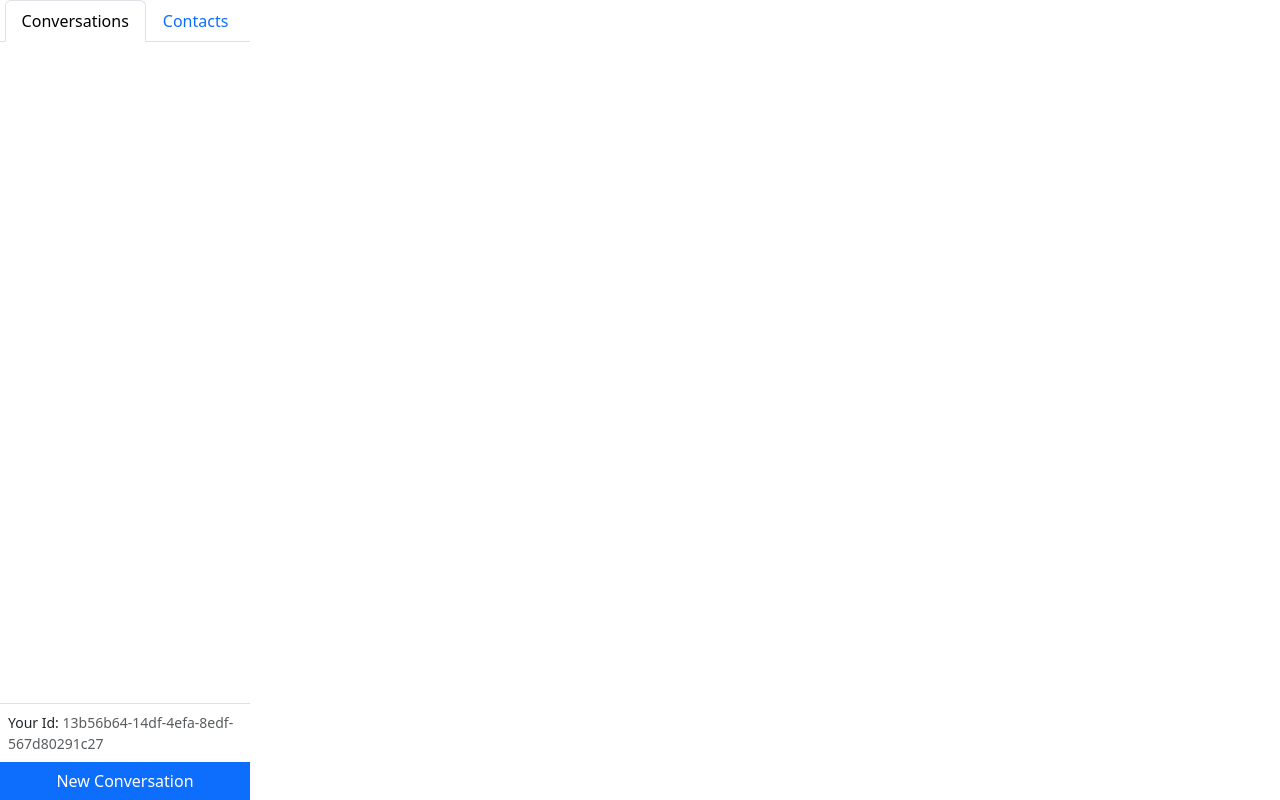
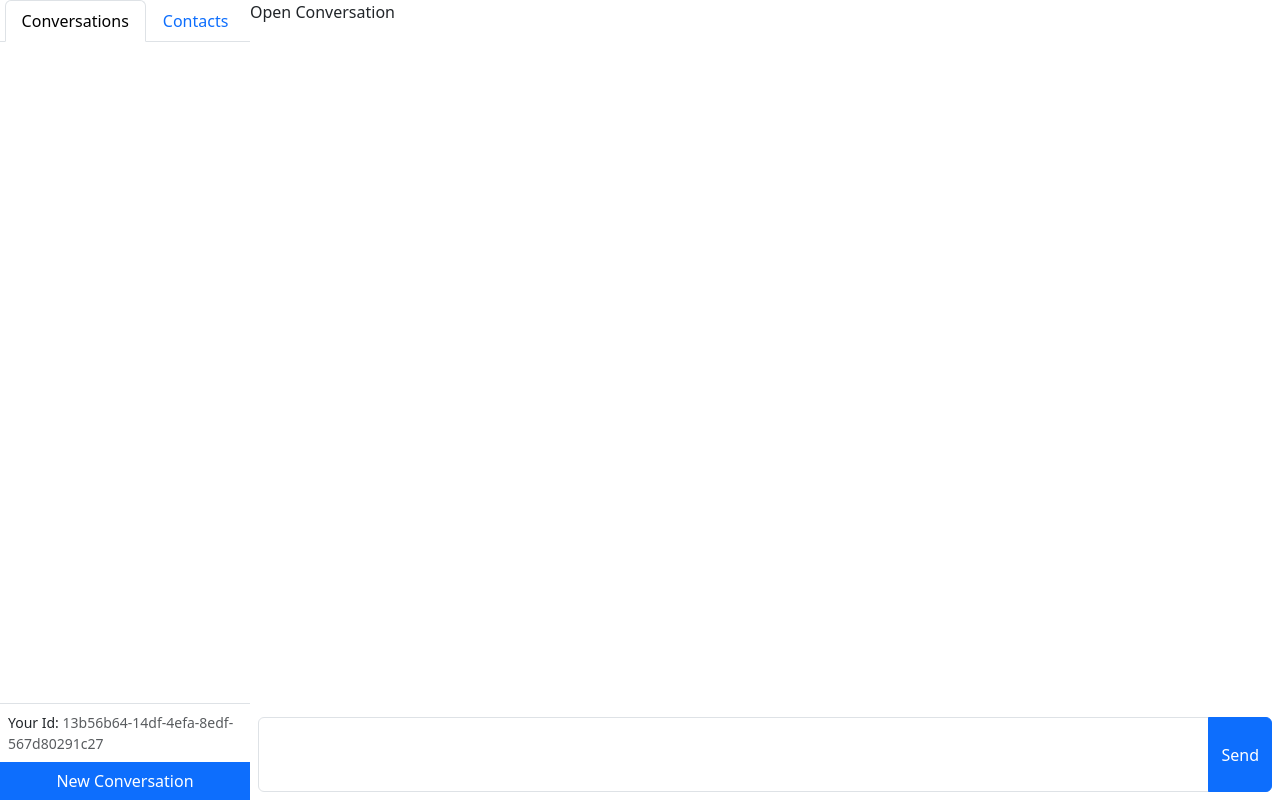
Before and after one commit to RedEcks/chat-app, a React (Create React App) app: page / in a window 1280 px wide. Both pictures are taken after typing "Sample" into the empty fields and a click on the button "Create New ID". Built offline with nearby package versions, Linux system fonts and the light colour scheme.

Commit message:
created openconversations component

```diff
--- a/src/components/Dashboard.js
+++ b/src/components/Dashboard.js
@@ -1,10 +1,16 @@
 import React from 'react'
 import Sidebar from './Sidebar'
+import OpenConversation from './OpenConversation'
+import { useConversations } from '../contexts/ConversationsProvider'
 
 export default function Dashboard({id}) {
+
+  const { selectedConversationIndex } = useConversations()
+  //console.log('Selected Conversation:', selectedConversation)
   return (
     <div className="d-flex" style={{height: '100vh'}}>
         <Sidebar id = {id}/>
+        {selectedConversationIndex !==null && (<OpenConversation/>)}
     </div>
   )
 }
--- /dev/null
+++ b/src/components/OpenConversation.js
@@ -0,0 +1,28 @@
+import React, { useState } from 'react'
+import {Button, Form, FormGroup, InputGroup} from 'react-bootstrap'
+
+export default function OpenConversation() {
+    const [text, setText]=useState('')
+
+    return (
+        <div className="d-flex flex-column flex-grow-1">
+        <div className='flex-grow-1 overflow-auto'>
+            Open Conversation
+        </div>
+        <Form>
+            <FormGroup className='m-2'>
+                <InputGroup>
+                <Form.Control
+                    as="textarea"
+                    required
+                    value={text}
+                    onChange={(e)=>setText(e.target.value)}
+                    style={{height: '75px', resize: 'none'}}
+                    />
+                <Button type='submit'>Send</Button>
+                </InputGroup>
+            </FormGroup>
+        </Form>
+    </div>
+  )
+}
--- a/src/contexts/ConversationsProvider.js
+++ b/src/contexts/ConversationsProvider.js
@@ -36,7 +36,7 @@ const formattedconversations= conversations.map((conversation,index)=>{
 
     const value = {
         conversations: formattedconversations,
-        selectedConversationIndex: formattedconversations[selectedConversationIndex],
+        selectedConversationIndex,//: formattedconversations[selectedConversationIndex],
         selectConversationIndex: setselectedConversationIndex,
         createConversation
     }
```
